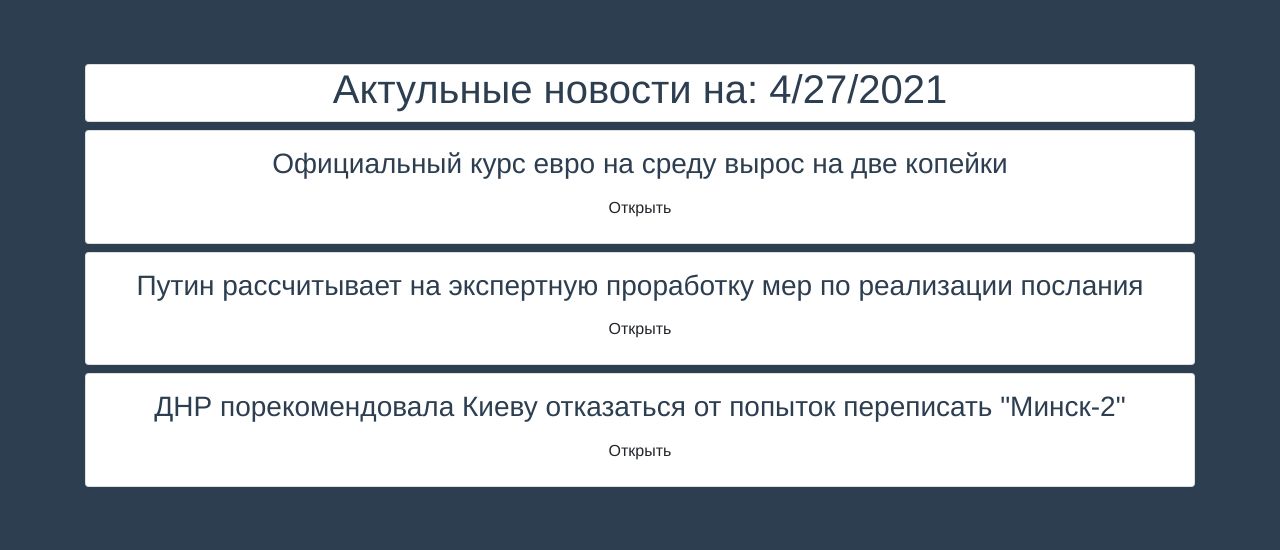
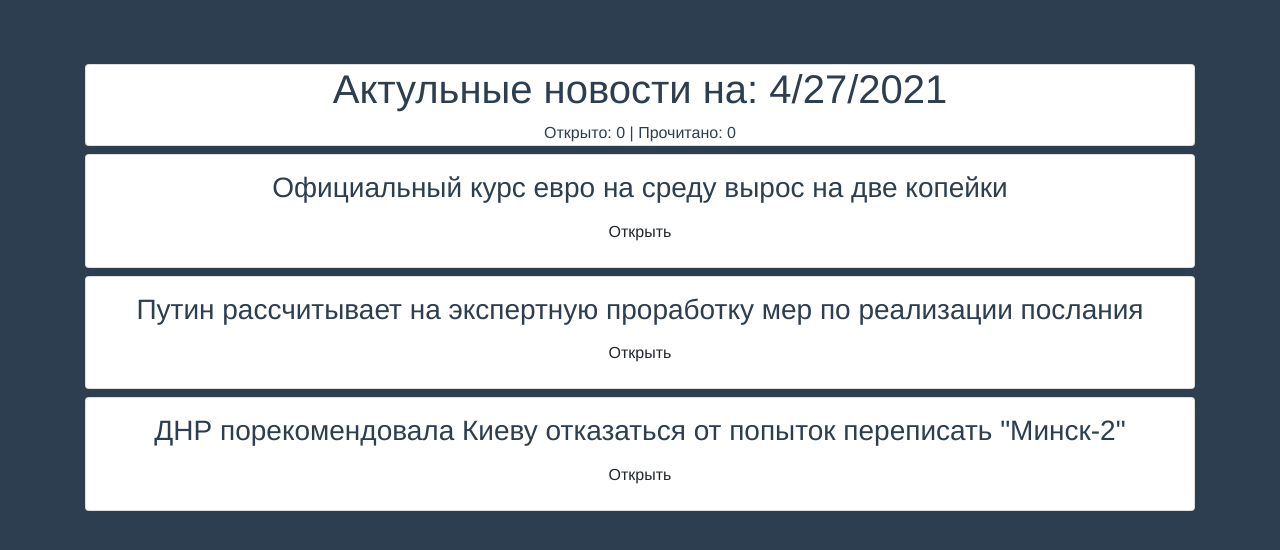
Before and after one commit to makaev-mk/test-vue, a Vue app: page / in a window 1280 px wide. Shown: the top 550 px of the page. Built offline with nearby package versions, Linux system fonts and the light colour scheme.

Commit message:
emit - valiadtor

```diff
--- a/src/App.vue
+++ b/src/App.vue
@@ -2,11 +2,16 @@
   <div class="container pt-1">
     <div class="card">
       <h1>Актульные новости на: {{ dateNews }} </h1>
+      <span>Открыто: {{ openRate }} | Прочитано: {{ writeNews }}</span>
     </div>
     <AppNews v-for="item in news"
               :title="item.title"
              :id="item.id"
              :is-open="item.isOpen"
+             :was-read="item.wasRead"
+             @open-news="openRate++"
+             @read-news="readNews"
+             @unmark="unreadNews"
              :key="item.id"
     />
   </div>
@@ -19,30 +24,42 @@ export default {
   name: 'App',
   data() {
     return {
+      writeNews: 0,
+      openRate: 0,
       dateNews : new Date().toLocaleDateString(),
       news: [
         {
           title: 'Официальный курс евро на среду вырос на две копейки',
           id: 1,
-          isOpen:false
+          isOpen:false,
+          wasRead: false
         },
         {
           title: 'Путин рассчитывает на экспертную проработку мер по реализации послания',
           id: 2,
-          isOpen:false
+          isOpen:false,
+          wasRead: false
         },
         {
           title: 'ДНР порекомендовала Киеву отказаться от попыток переписать "Минск-2"',
           id: 3,
-          isOpen:false
+          isOpen:false,
+          wasRead: false
         }
       ]
     }
   },
   methods: {
-    // open() {
-    //   this.isOpen = !this.isOpen
-    // }
+    readNews(data) {
+      const idx = this.news.findIndex(news=> news.id === data)
+      this.news[idx].wasRead = true
+      this.writeNews++
+    },
+    unreadNews(data) {
+      const news = this.news.find(news=>news.id === data)
+      news.wasRead = false
+      this.writeNews--
+    }
   },
   components: {
     AppNews
--- a/src/components/AppNews.vue
+++ b/src/components/AppNews.vue
@@ -2,8 +2,20 @@
   <div>
     <div class="card mt-2 p-3">
       <h3>{{ title }}</h3>
-      <p v-if="openNews">Lorem ipsum dolor sit amet, consectetur adipisicing elit. Cupiditate dignissimos eveniet facere id illo ipsum laboriosam magni, nihil nobis non nulla rem repudiandae sit sunt vel velit voluptatibus. Praesentium, quibusdam.</p>
-      <button class="btn" @click="open">Открыть</button>
+      <div class="d-flex m-auto">
+        <button class="btn" @click="open">
+          {{openNews ? 'Закрыть' : 'Открыть'}}
+        </button>
+        <button class="btn btn-danger"
+                v-if="wasRead" @click="$emit('unmark', id)">
+          Отменить прочтение
+        </button>
+      </div>
+      <div v-if="openNews">
+        <hr/>
+        <p>Lorem ipsum dolor sit amet, consectetur adipisicing elit. Cupiditate dignissimos eveniet facere id illo ipsum laboriosam magni, nihil nobis non nulla rem repudiandae sit sunt vel velit voluptatibus. Praesentium, quibusdam.</p>
+        <button class="btn btn-primary m-3" v-if="!wasRead" @click="mark">Прочесть новость</button>
+      </div>
     </div>
   </div>
 </template>
@@ -11,7 +23,14 @@
 <script>
 export default {
   // props: ['title'],
+  // emits: ['open-news'],
+  emits: {
+    'open-news': null,
+    'read-news': null,
+    'unmark': null
+  },
   props: {
+    wasRead: Boolean,
     title: {
       type: String,
       required:true
@@ -24,7 +43,7 @@ export default {
       type: Boolean,
       required: false,
       default: false
-    }
+    },
   },
   data() {
     return {
@@ -34,7 +53,17 @@ export default {
   methods: {
     open() {
       this.openNews = !this.openNews
-    }
+      if (this.openNews) {
+        this.$emit('open-news')
+      }
+    },
+    mark() {
+      this.openNews = false
+      this.$emit('read-news', this.id)
+    },
+    // unmark() {
+    //   this.$emit('unmark', this.id)
+    // }
   }
 }
 </script>
```
